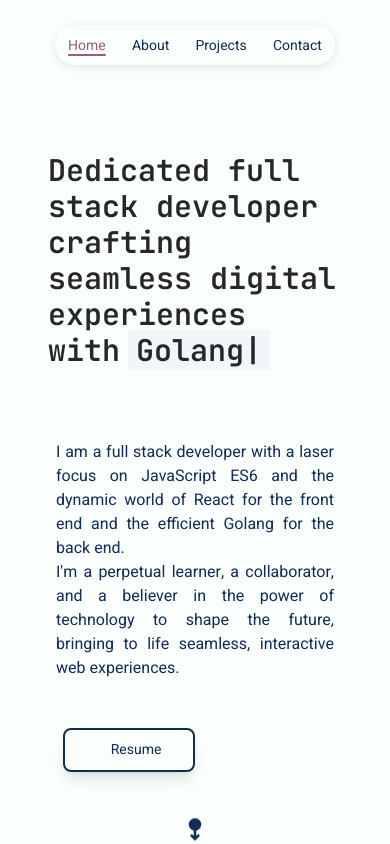
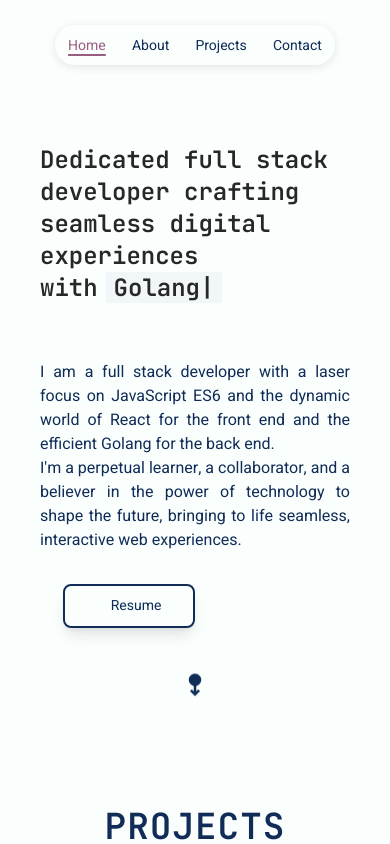
Before and after one commit to Zackaria-Slimane/zackarislnext, a Next.js app: page / in a window 390 px wide. Shown: the top 844 px of the page. Built offline with nearby package versions, Linux system fonts and the light colour scheme; some icons are missing.

Commit message:
fixed mobile home

```diff
--- a/src/pages/index.js
+++ b/src/pages/index.js
@@ -76,14 +76,14 @@ const Homepage = () => {
 							</div>
 						</div>
 
-						<div className='mt-12 max-w-[800px]'>
-							<div className='flex justify-center items-center  mx-auto'>
-								<div className='flex flex-col items-center p-4 sm:items-center'>
-									<div className='mx-auto text-start text-3xl sm:text-4xl text-[#27272a] font-jetBrain font-bold w-full my-6 text-clip'>
+						<div className='mt-12 w-full sm:max-w-[800px]'>
+							<div className='flex justify-center items-center mx-auto'>
+								<div className='flex flex-col items-center p-2 sm:p-4 sm:items-center'>
+									<div className='mx-auto text-start sm:text-start text-2xl sm:text-4xl text-[#27272a] font-jetBrain font-bold w-full my-6 text-clip'>
 										Dedicated full stack developer crafting seamless digital experiences
-										with
+										<br className='sm:hidden' /> with
 										<TypeAnimation
-											className='px-2 py-0 ml-2 text-3xl rounded-sm bg-cream'
+											className='px-2 py-0 ml-2 text-2xl sm:text-3xl rounded-sm bg-cream'
 											sequence={[
 												"React",
 												1500,
@@ -106,7 +106,7 @@ const Homepage = () => {
 										/>
 									</div>
 									<motion.div
-										className='w-full pt-2 px-2 my-4 text-base text-start text-navy sm:my-3 max-w-[800px]'
+										className='pt-2 px-0 sm:px-2 sm:my-4 text-base text-start text-navy w-full sm:max-w-[800px]'
 										initial={{ opacity: 0, x: -200 }}
 										transition={{ duration: 1 }}
 										whileInView={{ opacity: 1, x: 0 }}
```
